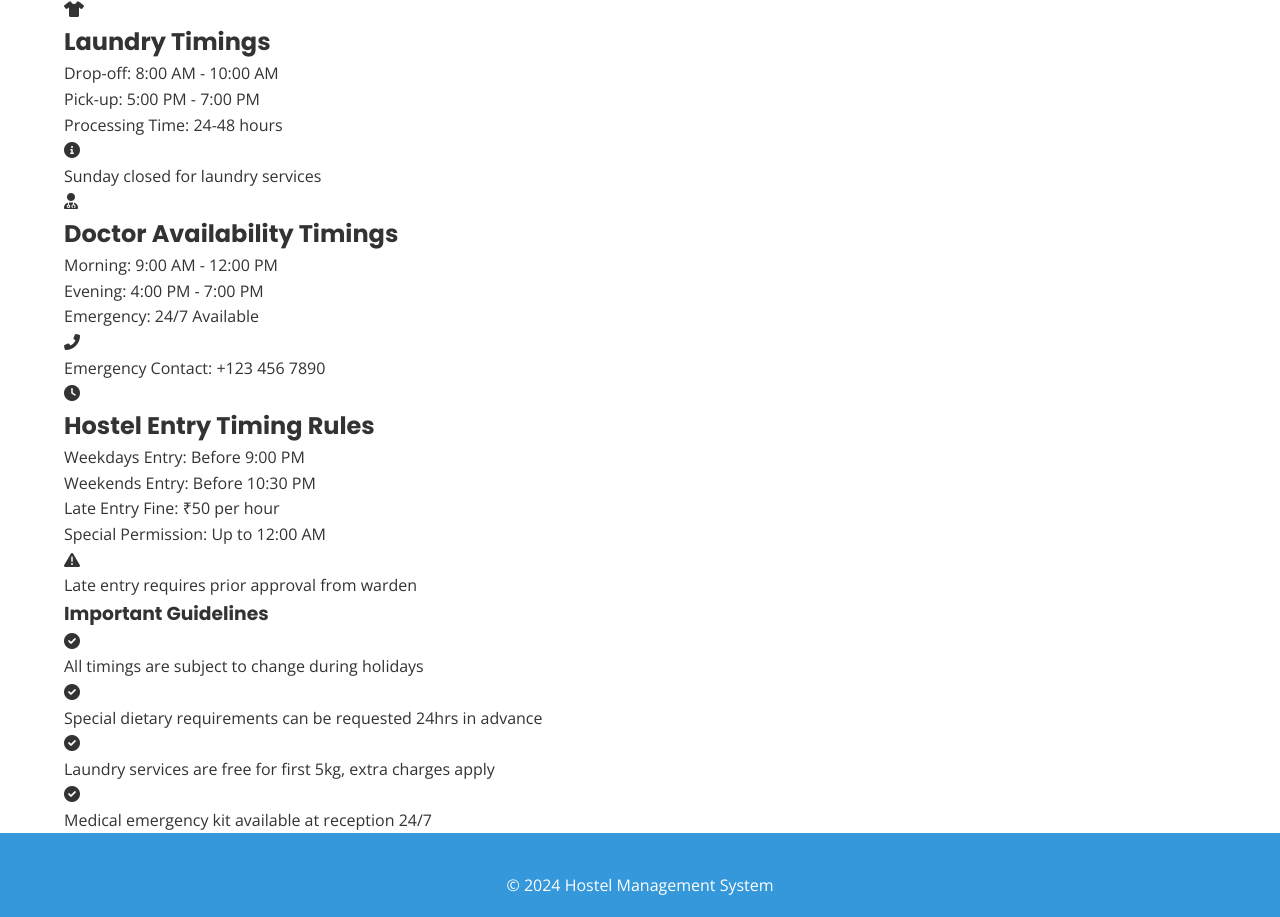
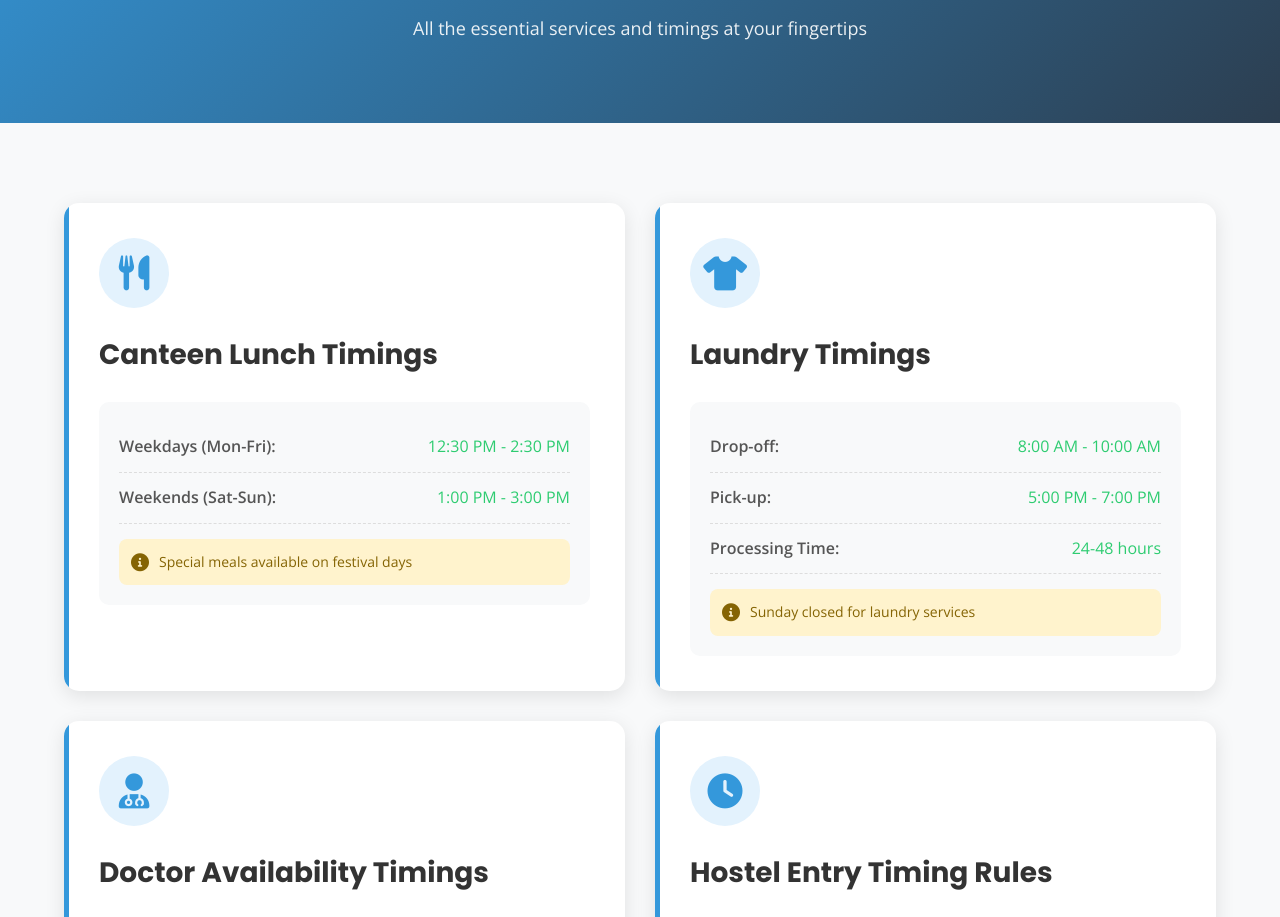
Before and after one commit to Ananya1172006/hostel_management_system, a plain HTML site: page services-info.html in a window 1280 px wide. Shown: the part 233-1150 px from the top of the page. Drawn offline with nearby package versions, Linux system fonts and the light colour scheme.

Commit message:
Add styles for service info and page banner
Added new styles for service info section and page banner.

```diff
--- a/styles.css
+++ b/styles.css
@@ -309,4 +309,253 @@ footer p {
   .feature-grid {
     grid-template-columns: 1fr;
   }
+
 }
+/* Page Banner */
+.page-banner {
+  background: linear-gradient(135deg, #3498db, #2c3e50);
+  color: #fff;
+  padding: 150px 0 80px;
+  text-align: center;
+}
+
+.page-banner h1 {
+  font-size: 48px;
+  margin-bottom: 20px;
+  font-family: 'Poppins', sans-serif;
+}
+
+.page-banner p {
+  font-size: 18px;
+  opacity: 0.9;
+}
+
+/* Service Info Section */
+.service-info-section {
+  padding: 80px 0;
+  background: #f8f9fa;
+}
+
+.service-info-grid {
+  display: grid;
+  grid-template-columns: repeat(2, 1fr);
+  gap: 30px;
+  margin-bottom: 50px;
+}
+
+.service-info-card {
+  background: #fff;
+  border-radius: 15px;
+  padding: 35px;
+  box-shadow: 0 5px 20px rgba(0, 0, 0, 0.1);
+  transition: all 0.3s ease;
+  position: relative;
+  overflow: hidden;
+}
+
+.service-info-card:hover {
+  transform: translateY(-5px);
+  box-shadow: 0 10px 30px rgba(0, 0, 0, 0.15);
+}
+
+.service-info-card::before {
+  content: '';
+  position: absolute;
+  top: 0;
+  left: 0;
+  width: 5px;
+  height: 100%;
+  background: #3498db;
+}
+
+.service-icon {
+  width: 70px;
+  height: 70px;
+  background: #e3f2fd;
+  border-radius: 50%;
+  display: flex;
+  align-items: center;
+  justify-content: center;
+  margin-bottom: 25px;
+}
+
+.service-icon i {
+  font-size: 35px;
+  color: #3498db;
+}
+
+.service-info-card h2 {
+  font-size: 28px;
+  color: #333;
+  margin-bottom: 25px;
+  font-family: 'Poppins', sans-serif;
+}
+
+.timing-details {
+  background: #f8f9fa;
+  padding: 20px;
+  border-radius: 10px;
+}
+
+.timing-row {
+  display: flex;
+  justify-content: space-between;
+  align-items: center;
+  padding: 12px 0;
+  border-bottom: 1px dashed #ddd;
+}
+
+.timing-row:last-child {
+  border-bottom: none;
+}
+
+.timing-row .day {
+  font-weight: 600;
+  color: #555;
+}
+
+.timing-row .time {
+  font-weight: 500;
+  color: #2ecc71;
+}
+
+.timing-row .time.emergency {
+  color: #e74c3c;
+  font-weight: 700;
+}
+
+.special-note {
+  margin-top: 15px;
+  padding: 12px;
+  background: #fff3cd;
+  border-radius: 8px;
+  display: flex;
+  align-items: center;
+  gap: 10px;
+}
+
+.special-note.warning {
+  background: #f8d7da;
+}
+
+.special-note i {
+  font-size: 18px;
+  color: #856404;
+}
+
+.special-note.warning i {
+  color: #721c24;
+}
+
+.special-note p {
+  margin: 0;
+  font-size: 14px;
+  color: #856404;
+}
+
+.special-note.warning p {
+  color: #721c24;
+}
+
+/* Additional Info Section */
+.additional-info {
+  background: #fff;
+  padding: 40px;
+  border-radius: 15px;
+  box-shadow: 0 5px 20px rgba(0, 0, 0, 0.1);
+  margin-top: 30px;
+}
+
+.additional-info h3 {
+  font-size: 24px;
+  color: #333;
+  margin-bottom: 30px;
+  text-align: center;
+  font-family: 'Poppins', sans-serif;
+}
+
+.guidelines-grid {
+  display: grid;
+  grid-template-columns: repeat(2, 1fr);
+  gap: 20px;
+}
+
+.guideline-item {
+  display: flex;
+  align-items: center;
+  gap: 15px;
+  padding: 15px;
+  background: #f8f9fa;
+  border-radius: 10px;
+  transition: all 0.3s ease;
+}
+
+.guideline-item:hover {
+  background: #e3f2fd;
+}
+
+.guideline-item i {
+  color: #2ecc71;
+  font-size: 20px;
+}
+
+.guideline-item p {
+  margin: 0;
+  color: #555;
+  font-size: 15px;
+}
+
+/* Responsive Design for Service Info Page */
+@media (max-width: 992px) {
+  .service-info-grid {
+    grid-template-columns: 1fr;
+  }
+
+  .guidelines-grid {
+    grid-template-columns: 1fr;
+  }
+}
+
+@media (max-width: 768px) {
+  .page-banner {
+    padding: 120px 0 60px;
+  }
+
+  .page-banner h1 {
+    font-size: 36px;
+  }
+
+  .service-info-card {
+    padding: 25px;
+  }
+
+  .service-info-card h2 {
+    font-size: 24px;
+  }
+
+  .timing-row {
+    flex-direction: column;
+    align-items: flex-start;
+    gap: 5px;
+  }
+
+  .additional-info {
+    padding: 25px;
+  }
+}
+
+@media (max-width: 480px) {
+  .service-icon {
+    width: 60px;
+    height: 60px;
+  }
+
+  .service-icon i {
+    font-size: 28px;
+  }
+
+  .guideline-item {
+    flex-direction: column;
+    text-align: center;
+  }
+}
```
